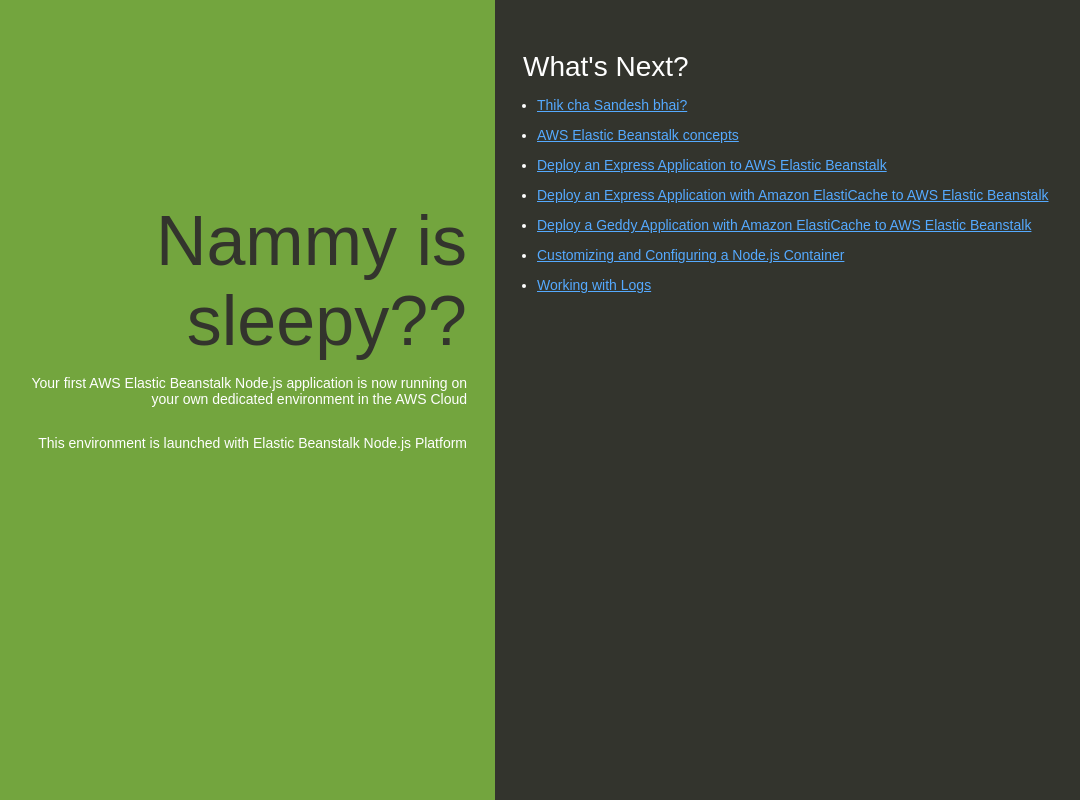
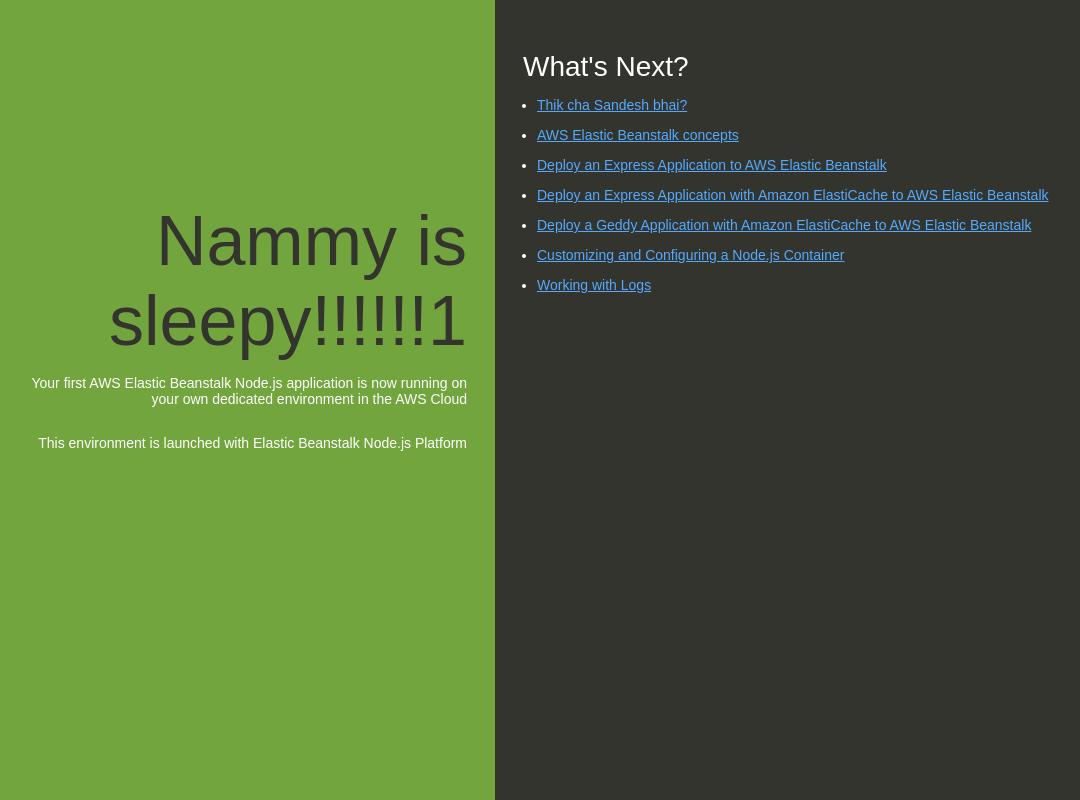
Before and after one commit to sauravshakya1/samplerepo, a website: page index.html in a window 1280 px wide. Shown: the whole page, without its empty margins (145-1225 px from the left). Drawn offline with Linux system fonts and the light colour scheme.

Commit message:
added exclamation

```diff
--- a/index.html
+++ b/index.html
@@ -74,7 +74,7 @@
   </head>
   <body>
     <div class="textColumn">
-      <h1>Nammy is sleepy??</h1>
+      <h1>Nammy is sleepy!!!!!!1</h1>
       <p>Your first AWS Elastic Beanstalk Node.js application is now running on your own dedicated environment in the AWS Cloud</p>
       <p>This environment is launched with Elastic Beanstalk Node.js Platform</p>
     </div>
```
